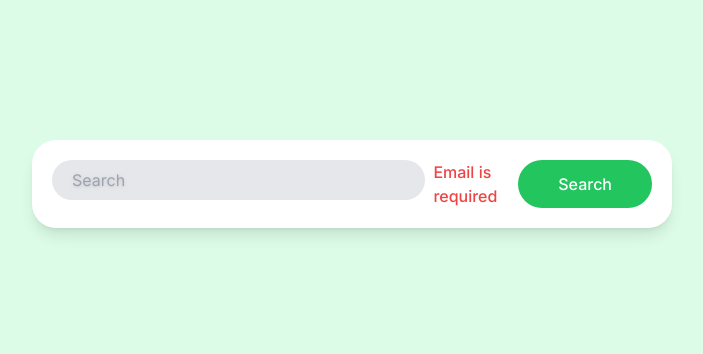
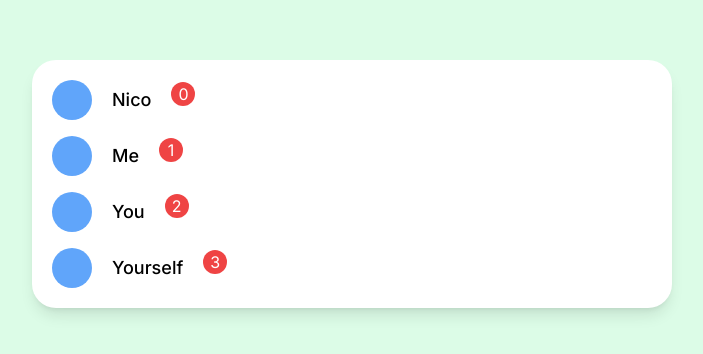
Before and after one commit to wonjangcloud9/carrot-market-reloaded, a Next.js app: page / in a window 1280 px wide. Shown: the part 216-570 px from the top of the page, without its empty margins (288-991 px from the left). Built offline with nearby package versions, Linux system fonts and the light colour scheme.

Commit message:
Lists and Animations

```diff
--- a/app/page.tsx
+++ b/app/page.tsx
@@ -3,19 +3,16 @@
 export default function Home() {
   return (
     <main className="bg-slate-100 sm:bg-red-100 md:bg-green-100 h-screen flex justify-center items-center p-5 ">
-      <div className="bg-white w-full shadow-lg p-5 rounded-3xl max-w-screen-sm flex flex-col gap-2 md:flex-row *:outline-none has-[invalid]:ring-red-100 ring ring-transparent transition-shadow">
-        <input
-          type="text"
-          className="w-full bg-gray-200 rounded-full h-10 pl-5  ring ring-transparent focus:ring-orange-500 focus:ring-offset-2 transition-shadow placeholder:drop-shadow invalid:focus:ring-red-500 peer"
-          required
-          placeholder="Search"
-        />
-        <span className="text-red-500 font-medium hidden peer-invalid:block">
-          Email is required
-        </span>
-        <button className="text-white py-2 rounded-full active:scale-90 transition-transform font-medium  md:px-10 bg-black peer-required:bg-green-500">
-          Search
-        </button>
+      <div className="bg-white w-full shadow-lg p-5 rounded-3xl max-w-screen-sm flex flex-col gap-4">
+        {["Nico", "Me", "You", "Yourself"].map((person, index) => (
+          <div key={index} className="flex items-center gap-5 ">
+            <div className="size-10 bg-blue-400 rounded-full" />
+            <span className="text-lg font-medium">{person}</span>
+            <div className="size-6 animate-bounce bg-red-500 text-white flex items-center justify-center rounded-full">
+              <span>{index}</span>
+            </div>
+          </div>
+        ))}
       </div>
     </main>
   );
```
